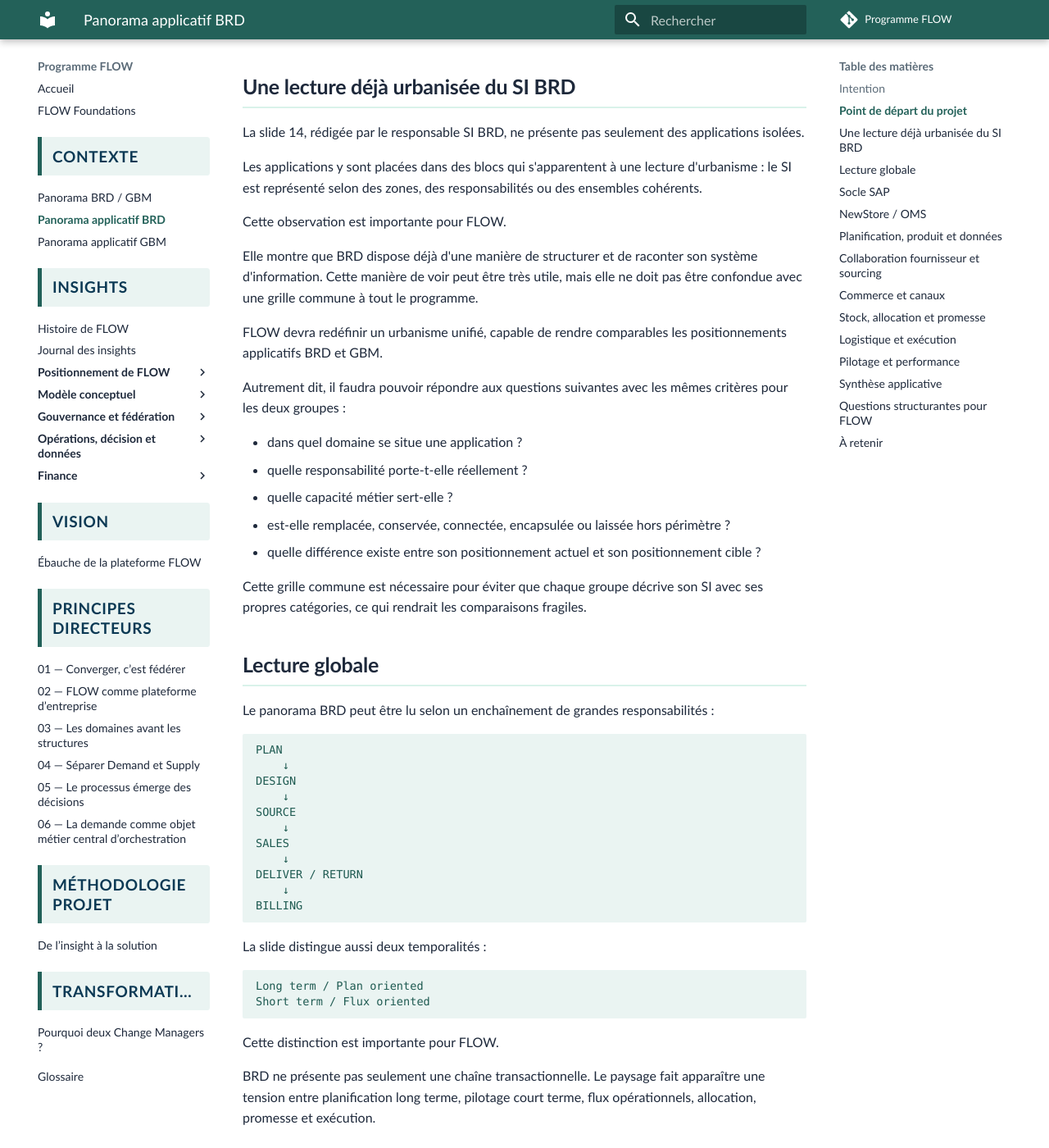
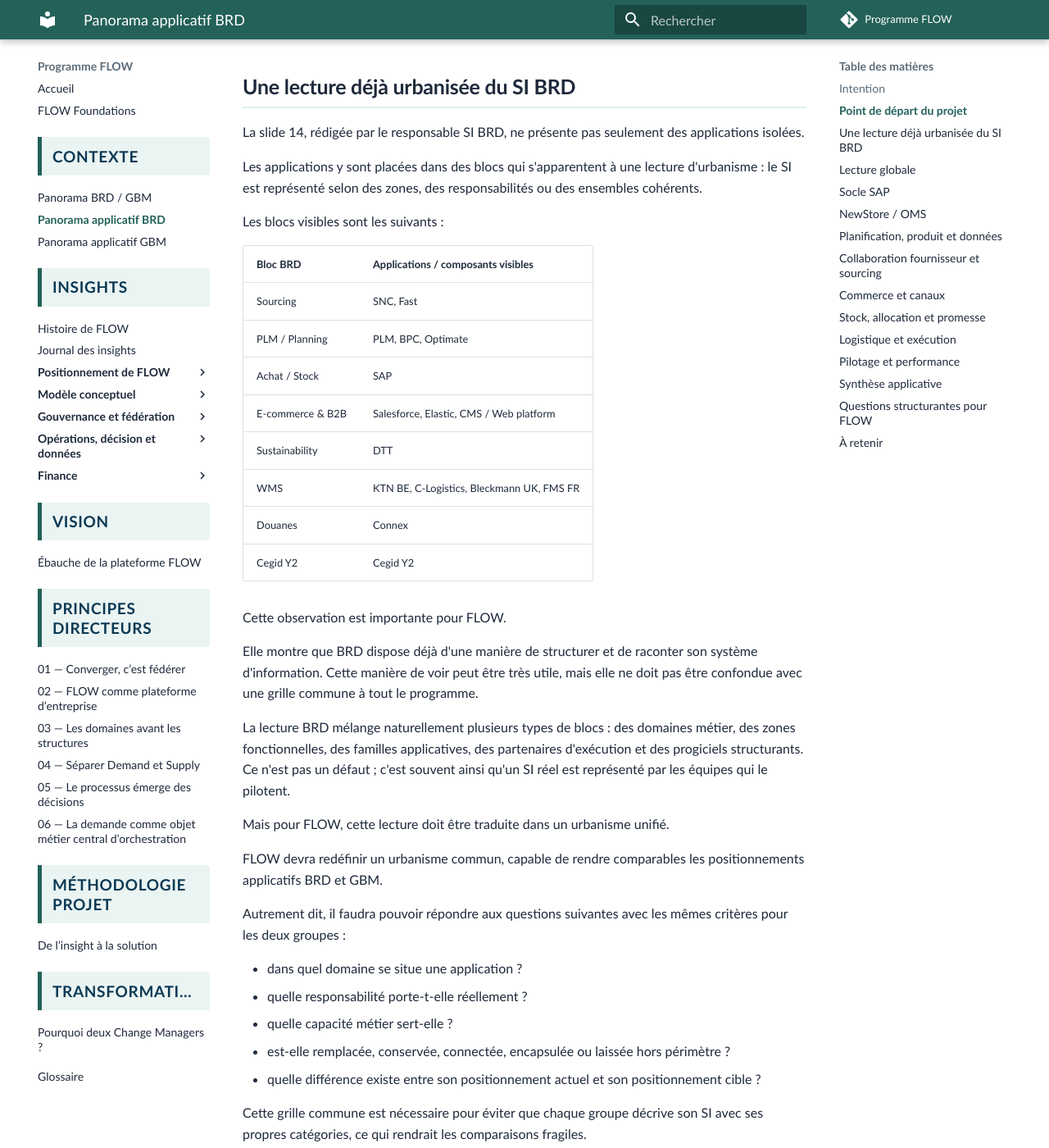
Before and after one commit to laurent-sintes/FLOW-Program, an MkDocs documentation site: the page built from docs/contexte/panorama-brd.md, in a window 1280 px wide and 1400 px high, scrolled down 1178 px. Shown: the whole window at 82% size. Built offline with MkDocs 1.6.1 and Material for MkDocs 9.7.7, drawn with Linux system fonts in a browser that asks for light colours; comment, search, counter and statistics services are not loaded; some of the changed text lies outside the part shown.

Commit message:
Documenter les blocs d'urbanisme BRD

```diff
--- a/docs/contexte/panorama-brd.md
+++ b/docs/contexte/panorama-brd.md
@@ -38,11 +38,28 @@
 
 Les applications y sont placées dans des blocs qui s'apparentent à une lecture d'urbanisme : le SI est représenté selon des zones, des responsabilités ou des ensembles cohérents.
 
+Les blocs visibles sont les suivants :
+
+| Bloc BRD | Applications / composants visibles |
+| --- | --- |
+| Sourcing | SNC, Fast |
+| PLM / Planning | PLM, BPC, Optimate |
+| Achat / Stock | SAP |
+| E-commerce & B2B | Salesforce, Elastic, CMS / Web platform |
+| Sustainability | DTT |
+| WMS | KTN BE, C-Logistics, Bleckmann UK, FMS FR |
+| Douanes | Connex |
+| Cegid Y2 | Cegid Y2 |
+
 Cette observation est importante pour FLOW.
 
 Elle montre que BRD dispose déjà d'une manière de structurer et de raconter son système d'information. Cette manière de voir peut être très utile, mais elle ne doit pas être confondue avec une grille commune à tout le programme.
 
-FLOW devra redéfinir un urbanisme unifié, capable de rendre comparables les positionnements applicatifs BRD et GBM.
+La lecture BRD mélange naturellement plusieurs types de blocs : des domaines métier, des zones fonctionnelles, des familles applicatives, des partenaires d'exécution et des progiciels structurants. Ce n'est pas un défaut ; c'est souvent ainsi qu'un SI réel est représenté par les équipes qui le pilotent.
+
+Mais pour FLOW, cette lecture doit être traduite dans un urbanisme unifié.
+
+FLOW devra redéfinir un urbanisme commun, capable de rendre comparables les positionnements applicatifs BRD et GBM.
 
 Autrement dit, il faudra pouvoir répondre aux questions suivantes avec les mêmes critères pour les deux groupes :
 
@@ -288,7 +305,7 @@
 
 BRD est un écosystème articulé autour de SAP et NewStore, avec de nombreuses solutions spécialisées.
 
-La slide 14 montre aussi que BRD possède déjà une manière de représenter son SI par blocs. FLOW devra conserver cette richesse de lecture, tout en la traduisant dans une grille d'urbanisme commune avec GBM.
+La slide 14 montre aussi que BRD possède déjà une manière de représenter son SI par blocs : Sourcing, PLM / Planning, Achat / Stock, E-commerce & B2B, Sustainability, WMS, Douanes et Cegid Y2. FLOW devra conserver cette richesse de lecture, tout en la traduisant dans une grille d'urbanisme commune avec GBM.
 
 Le point de départ de FLOW est bien le remplacement de SAP et NewStore, mais l'analyse du panorama montre que cette décision ouvre immédiatement une question plus large :
 
```
